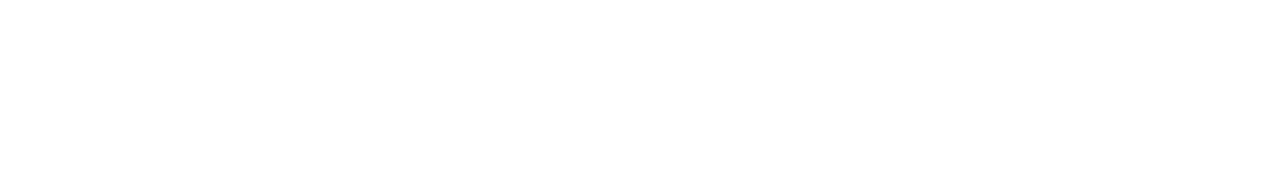
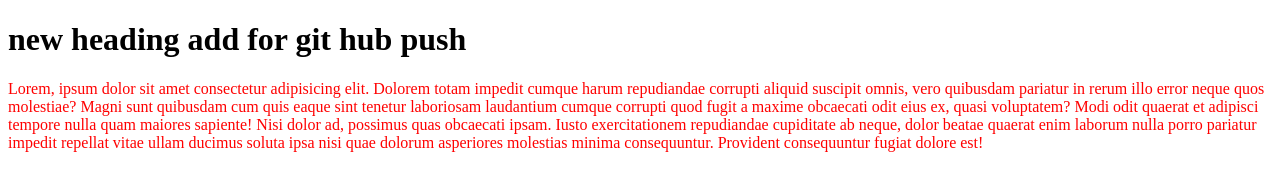
Before and after one commit to IftakherUddin/my-second-repo, a plain HTML site: page index.html in a window 1280 px wide. Drawn offline with Linux system fonts and the light colour scheme.

Commit message:
Heading and paragraph added

```diff
--- a/index.html
+++ b/index.html
@@ -8,5 +8,9 @@
 </head>
 <body>
 
+<h1>new heading add for git hub push</h1>
+<p style="color: red;">Lorem, ipsum dolor sit amet consectetur adipisicing elit. Dolorem totam impedit cumque harum repudiandae corrupti aliquid suscipit omnis, vero quibusdam pariatur in rerum illo error neque quos molestiae? Magni sunt quibusdam cum quis eaque sint tenetur laboriosam laudantium cumque corrupti quod fugit a maxime obcaecati odit eius ex, quasi voluptatem? Modi odit quaerat et adipisci tempore nulla quam maiores sapiente! Nisi dolor ad, possimus quas obcaecati ipsam. Iusto exercitationem repudiandae cupiditate ab neque, dolor beatae quaerat enim laborum nulla porro pariatur impedit repellat vitae ullam ducimus soluta ipsa nisi quae dolorum asperiores molestias minima consequuntur. Provident consequuntur fugiat dolore est!</p>
+
+
 </body>
 </html>
```
